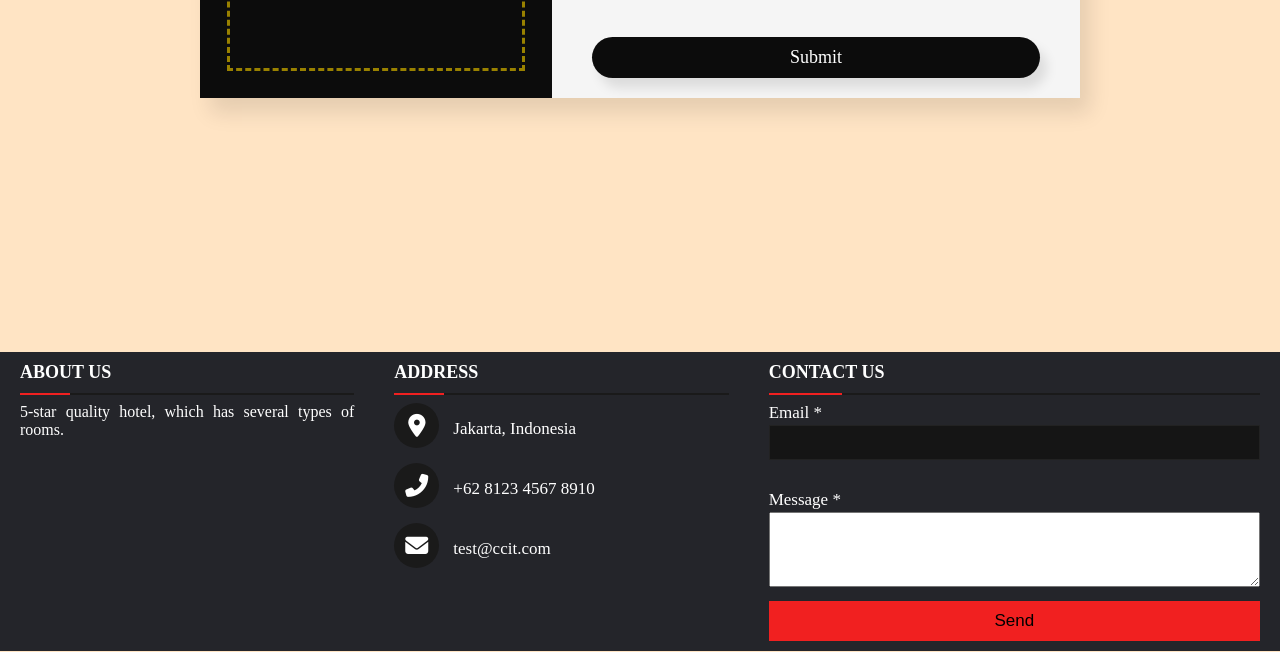
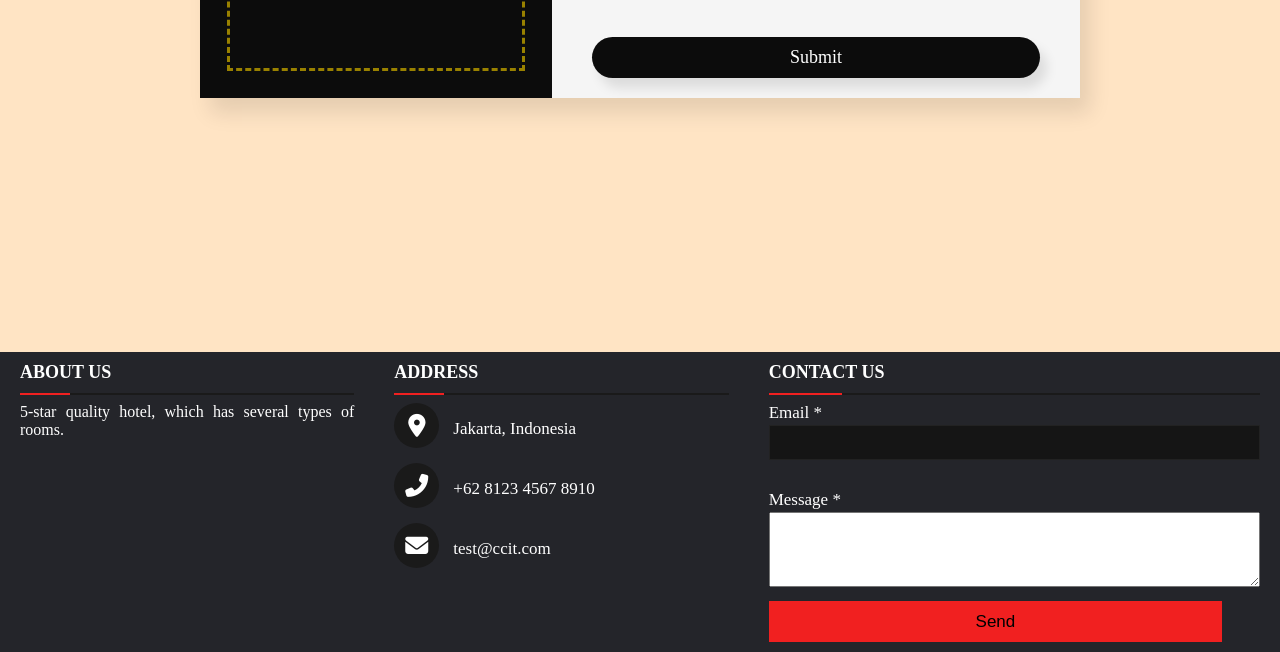
Before and after one commit to ryanip17/project, a plain HTML site: page Deluxe.html in a window 1280 px wide. Shown: the part 616-1268 px from the top of the page. Drawn offline with nearby package versions, Linux system fonts and the light colour scheme.

Commit message:
Update footer.css
update size form in footer

```diff
--- a/css/footer.css
+++ b/css/footer.css
@@ -102,7 +102,7 @@
     margin-top: 10px;
   }
   .right form .btn2 button{
-    height: 40px;
+    height: 41px;
     width: 100%;
     border: none;
     outline: none;
@@ -118,7 +118,7 @@
   }
 
   .btn2{
-    width: 13cm;
+    width: 12cm;
   }
 
   textarea{
```
